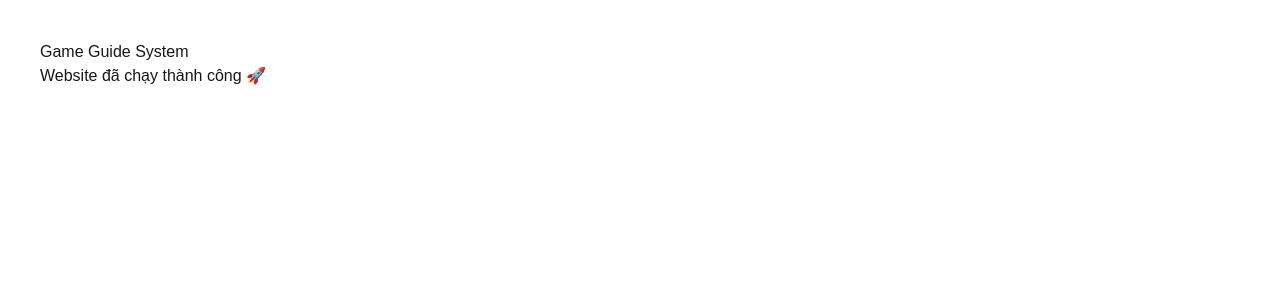
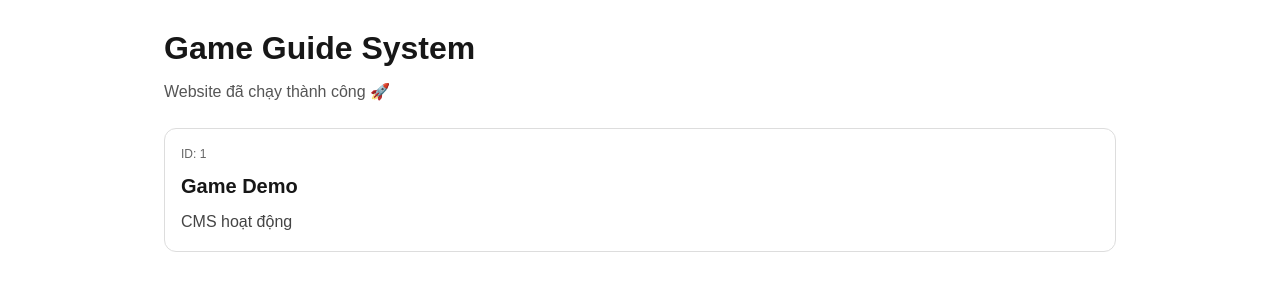
Before and after one commit to akunmljuta0-byte/mrb, a Next.js app: page / in a window 1280 px wide. Shown: the top 300 px of the page. Built offline with nearby package versions, Linux system fonts and the light colour scheme.

Commit message:
Update page.tsx

```diff
--- a/app/page.tsx
+++ b/app/page.tsx
@@ -1,8 +1,50 @@
+import gamesData from "../public/data/games.json";
+
+type GameItem = {
+  id: string;
+  name: string;
+  desc: string;
+};
+
 export default function Home() {
+  const games = (gamesData as { games: GameItem[] }).games || [];
+
   return (
-    <div style={{ padding: 40 }}>
-      <h1>Game Guide System</h1>
-      <p>Website đã chạy thành công 🚀</p>
+    <div style={{ maxWidth: 1000, margin: "0 auto", padding: 24 }}>
+      <h1 style={{ fontSize: 32, fontWeight: 700, marginBottom: 8 }}>
+        Game Guide System
+      </h1>
+      <p style={{ color: "#555", marginBottom: 24 }}>
+        Website đã chạy thành công 🚀
+      </p>
+
+      <div
+        style={{
+          display: "grid",
+          gridTemplateColumns: "repeat(auto-fit, minmax(240px, 1fr))",
+          gap: 16,
+        }}
+      >
+        {games.map((game) => (
+          <div
+            key={game.id}
+            style={{
+              border: "1px solid #ddd",
+              borderRadius: 12,
+              padding: 16,
+              background: "#fff",
+            }}
+          >
+            <div style={{ fontSize: 12, color: "#666", marginBottom: 8 }}>
+              ID: {game.id}
+            </div>
+            <h2 style={{ fontSize: 20, fontWeight: 600, marginBottom: 8 }}>
+              {game.name}
+            </h2>
+            <p style={{ color: "#444", lineHeight: 1.6 }}>{game.desc}</p>
+          </div>
+        ))}
+      </div>
     </div>
   );
 }
```
